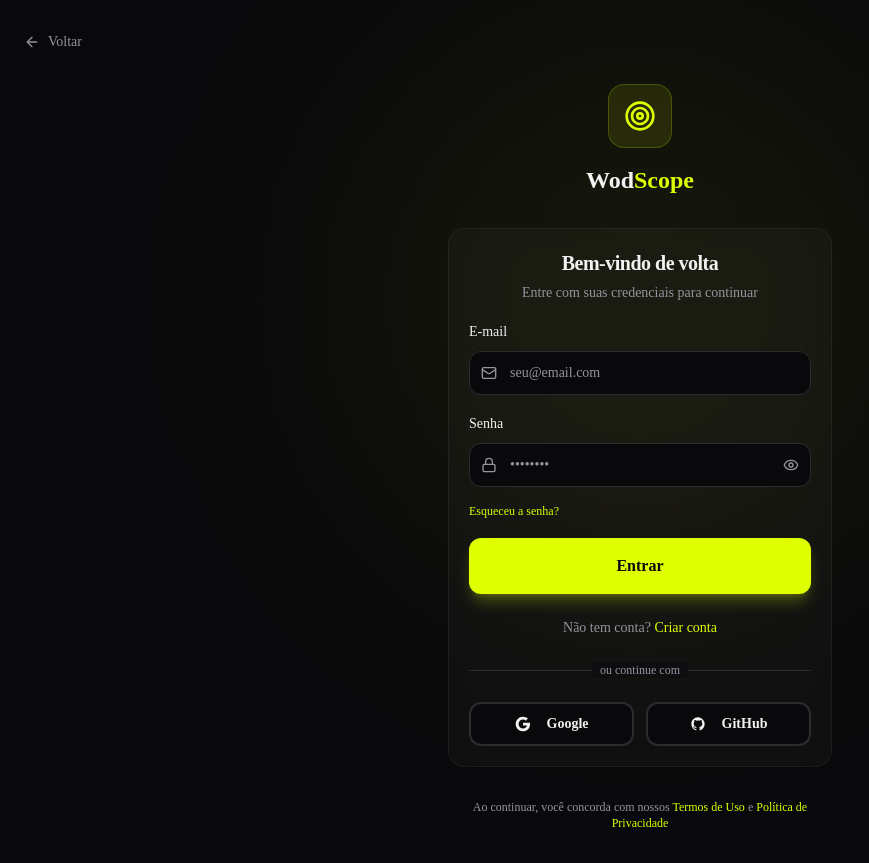
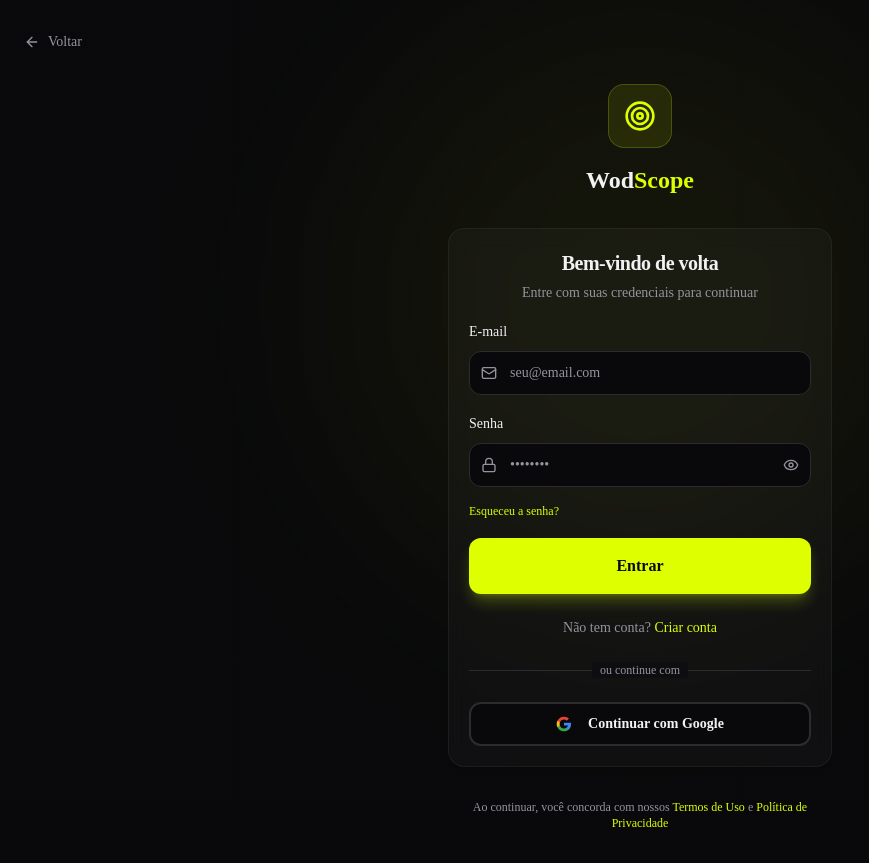
Before and after one commit to rodrigueslp/wodscope, a Next.js app: page /auth in a window 1280 px wide. Shown: the whole page, without its empty margins (0-869 px from the left). Built offline with nearby package versions, Linux system fonts and the light colour scheme.

Commit message:
feat: remove github login, keep only google

```diff
--- a/src/app/auth/page.tsx
+++ b/src/app/auth/page.tsx
@@ -8,7 +8,7 @@
 import { Label } from "@/components/ui/label"
 import { Card, CardContent, CardDescription, CardHeader, CardTitle } from "@/components/ui/card"
 import { Target, ArrowLeft, Mail, Lock, User, Eye, EyeOff, CheckCircle, MailCheck } from "lucide-react"
-import { signIn, signUp, signInWithGoogle, signInWithGitHub } from "@/actions/auth"
+import { signIn, signUp, signInWithGoogle } from "@/actions/auth"
 
 function AuthForm() {
   const searchParams = useSearchParams()
@@ -75,23 +75,6 @@
     }
   }
 
-  const handleGitHubLogin = async () => {
-    setIsLoading(true)
-    try {
-      const result = await signInWithGitHub()
-      if (result?.error) {
-        setError(result.error)
-        setIsLoading(false)
-        return
-      }
-      if (result?.url) {
-        window.location.href = result.url
-      }
-    } catch {
-      setError('Erro ao conectar com GitHub')
-      setIsLoading(false)
-    }
-  }
 
   return (
     <>
@@ -259,36 +242,22 @@
             </div>
           </div>
 
-          {/* Social Buttons */}
-          <div className="grid grid-cols-2 gap-3">
+          {/* Google Login Button */}
           <Button
             variant="outline"
             type="button"
-              className="h-11"
+            className="w-full h-11"
             onClick={handleGoogleLogin}
             disabled={isLoading}
           >
-              <svg className="w-4 h-4 mr-2" viewBox="0 0 24 24">
-                <path fill="currentColor" d="M22.56 12.25c0-.78-.07-1.53-.2-2.25H12v4.26h5.92c-.26 1.37-1.04 2.53-2.21 3.31v2.77h3.57c2.08-1.92 3.28-4.74 3.28-8.09z"/>
-                <path fill="currentColor" d="M12 23c2.97 0 5.46-.98 7.28-2.66l-3.57-2.77c-.98.66-2.23 1.06-3.71 1.06-2.86 0-5.29-1.93-6.16-4.53H2.18v2.84C3.99 20.53 7.7 23 12 23z"/>
-                <path fill="currentColor" d="M5.84 14.09c-.22-.66-.35-1.36-.35-2.09s.13-1.43.35-2.09V7.07H2.18C1.43 8.55 1 10.22 1 12s.43 3.45 1.18 4.93l2.85-2.22.81-.62z"/>
-                <path fill="currentColor" d="M12 5.38c1.62 0 3.06.56 4.21 1.64l3.15-3.15C17.45 2.09 14.97 1 12 1 7.7 1 3.99 3.47 2.18 7.07l3.66 2.84c.87-2.6 3.3-4.53 6.16-4.53z"/>
+            <svg className="w-5 h-5 mr-2" viewBox="0 0 24 24">
+              <path fill="#4285F4" d="M22.56 12.25c0-.78-.07-1.53-.2-2.25H12v4.26h5.92c-.26 1.37-1.04 2.53-2.21 3.31v2.77h3.57c2.08-1.92 3.28-4.74 3.28-8.09z"/>
+              <path fill="#34A853" d="M12 23c2.97 0 5.46-.98 7.28-2.66l-3.57-2.77c-.98.66-2.23 1.06-3.71 1.06-2.86 0-5.29-1.93-6.16-4.53H2.18v2.84C3.99 20.53 7.7 23 12 23z"/>
+              <path fill="#FBBC05" d="M5.84 14.09c-.22-.66-.35-1.36-.35-2.09s.13-1.43.35-2.09V7.07H2.18C1.43 8.55 1 10.22 1 12s.43 3.45 1.18 4.93l2.85-2.22.81-.62z"/>
+              <path fill="#EA4335" d="M12 5.38c1.62 0 3.06.56 4.21 1.64l3.15-3.15C17.45 2.09 14.97 1 12 1 7.7 1 3.99 3.47 2.18 7.07l3.66 2.84c.87-2.6 3.3-4.53 6.16-4.53z"/>
             </svg>
-              Google
+            Continuar com Google
           </Button>
-            <Button
-              variant="outline"
-              type="button"
-              className="h-11"
-              onClick={handleGitHubLogin}
-              disabled={isLoading}
-            >
-              <svg className="w-4 h-4 mr-2" fill="currentColor" viewBox="0 0 24 24">
-                <path d="M12 2C6.477 2 2 6.477 2 12c0 4.42 2.865 8.17 6.839 9.49.5.092.682-.217.682-.482 0-.237-.008-.866-.013-1.7-2.782.603-3.369-1.34-3.369-1.34-.454-1.156-1.11-1.463-1.11-1.463-.908-.62.069-.608.069-.608 1.003.07 1.531 1.03 1.531 1.03.892 1.529 2.341 1.087 2.91.831.092-.646.35-1.086.636-1.336-2.22-.253-4.555-1.11-4.555-4.943 0-1.091.39-1.984 1.029-2.683-.103-.253-.446-1.27.098-2.647 0 0 .84-.269 2.75 1.025A9.578 9.578 0 0112 6.836c.85.004 1.705.114 2.504.336 1.909-1.294 2.747-1.025 2.747-1.025.546 1.377.203 2.394.1 2.647.64.699 1.028 1.592 1.028 2.683 0 3.842-2.339 4.687-4.566 4.935.359.309.678.919.678 1.852 0 1.336-.012 2.415-.012 2.743 0 .267.18.578.688.48C19.138 20.167 22 16.418 22 12c0-5.523-4.477-10-10-10z"/>
-              </svg>
-              GitHub
-            </Button>
-          </div>
         </CardContent>
       </Card>
       )}
```
Lines whose indentation alone changed are shown as unchanged.
